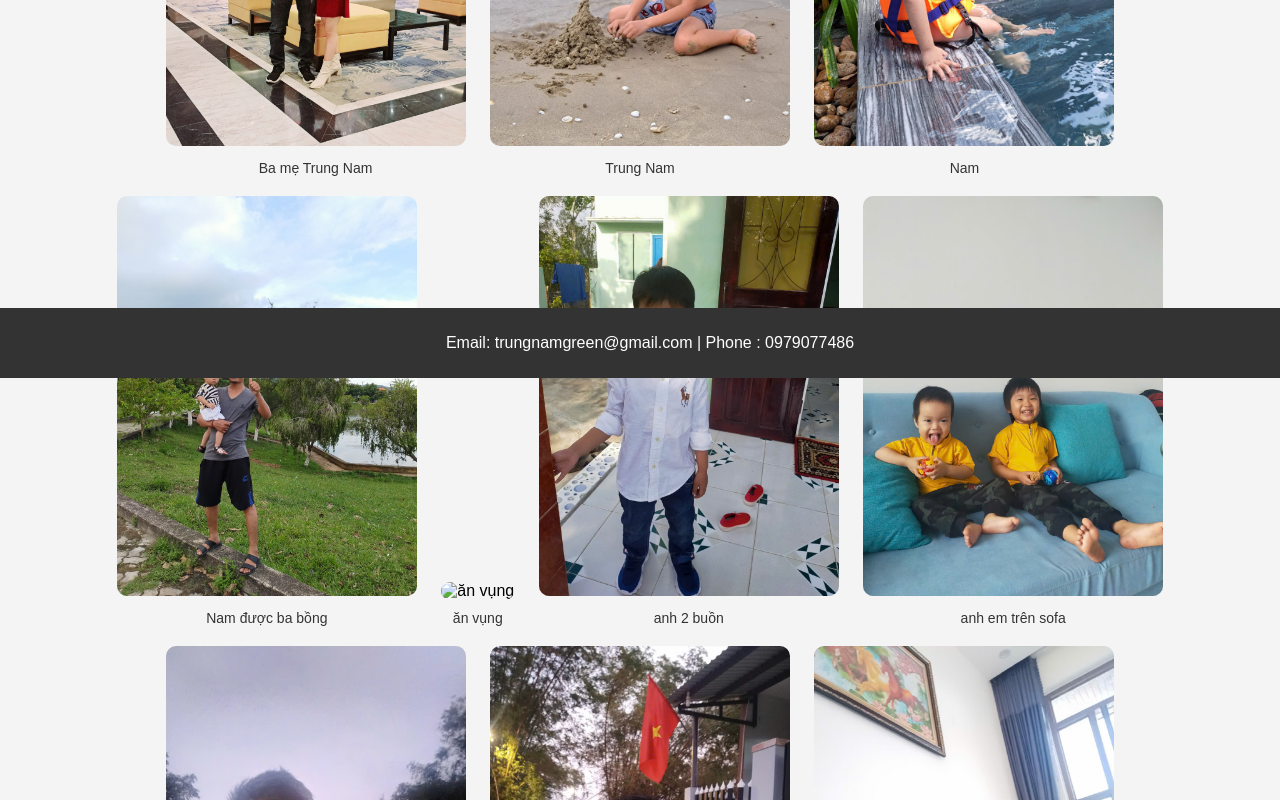
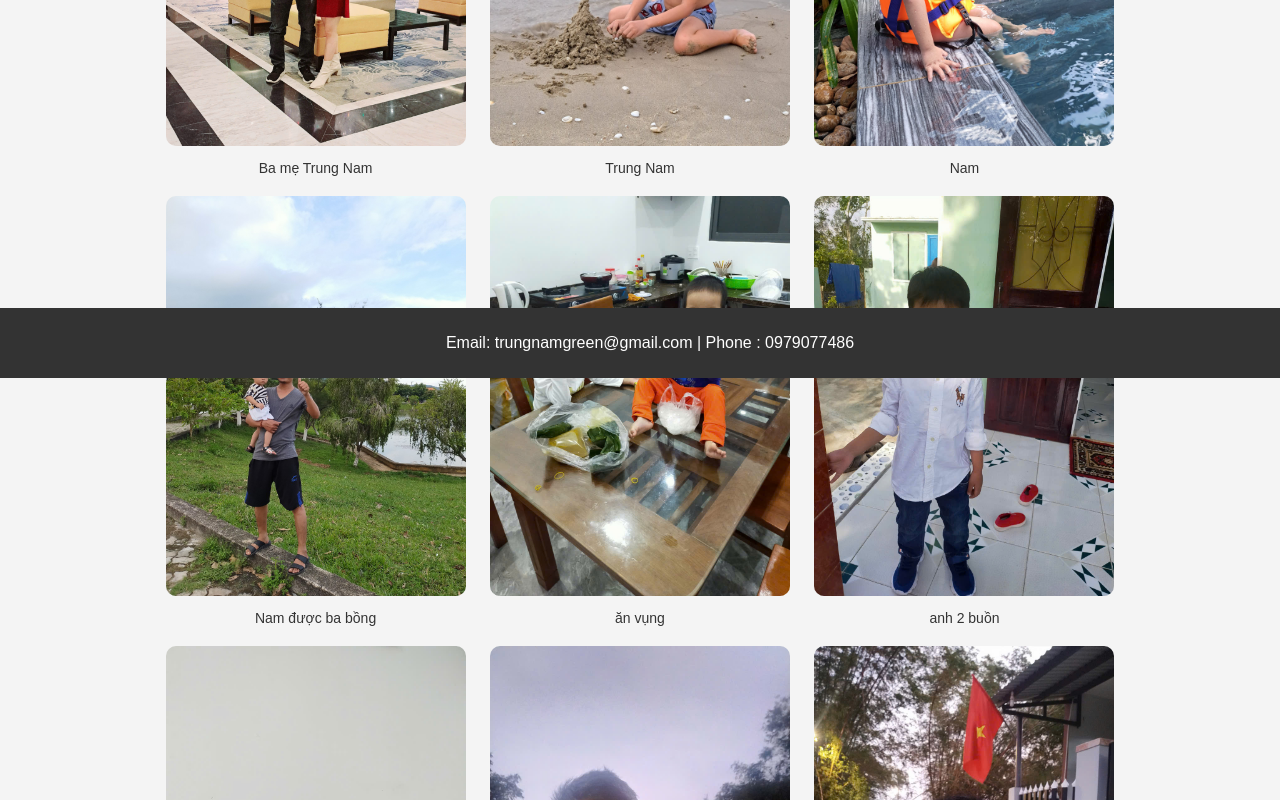
Before and after one commit to HienNguyen2604/Hien-001, a plain HTML site: page index.html in a window 1280 px wide. Shown: the part 422-1222 px from the top of the page. Drawn offline with Linux system fonts and the light colour scheme.

Commit message:
Update index.html

```diff
--- a/index.html
+++ b/index.html
@@ -186,7 +186,7 @@
         </figure>
 
         <figure>
-        <img id="img5" src="file:https://hiennguyen2604.github.io/Hien-001/ăn vụng.jpg" alt="ăn vụng">
+        <img id="img5" src="https://hiennguyen2604.github.io/Hien-001/ăn vụng.jpg" alt="ăn vụng">
         <figcaption>ăn vụng</figcaption>
         </figure>
 
```
